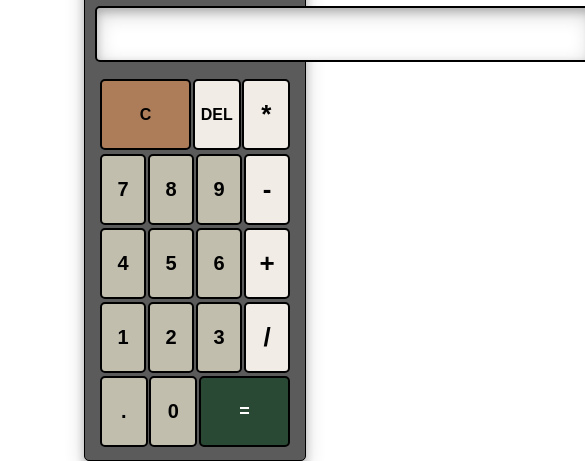
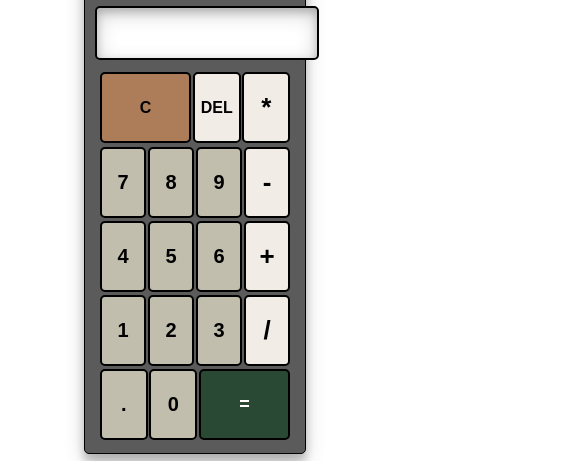
Before and after one commit to HigorChagas/calculadora, a website: page index.html in a window 390 px wide. Shown: the part 99-560 px from the top of the page, 585 px wide, since content can reach past the window. Drawn offline with nearby package versions, Linux system fonts and the light colour scheme.

Commit message:
Deixando o container da calculadora responsivo

```diff
--- a/assets/scss/input.scss
+++ b/assets/scss/input.scss
@@ -88,6 +88,21 @@ p {
     background-color: white;
     color: $numbers-color;
     letter-spacing: 3px;
+}
+
+@media (max-width: 768px) {
+    .calc__input {
+        width: 420px;
+        margin: 20px auto;
+    }
+}
+@media (max-width: 480px) {
+    .calc__input {
+        width: 100%;
+        height: 30px;
+        margin: 10px auto;
+        padding: 10px;
+    }
 }
 
 .calc__firstgroup {
--- a/assets/scss/output.css
+++ b/assets/scss/output.css
@@ -78,6 +78,20 @@ p {
     letter-spacing: 3px;
 }
 
+@media (max-width: 768px) {
+    .calc__input {
+        width: 420px;
+        margin: 20px auto;
+    }
+}
+@media (max-width: 480px) {
+    .calc__input {
+        width: 100%;
+        height: 30px;
+        margin: 10px auto;
+        padding: 10px;
+    }
+}
 .calc__firstgroup {
     display: flex;
     padding: 2px 4px;
```
